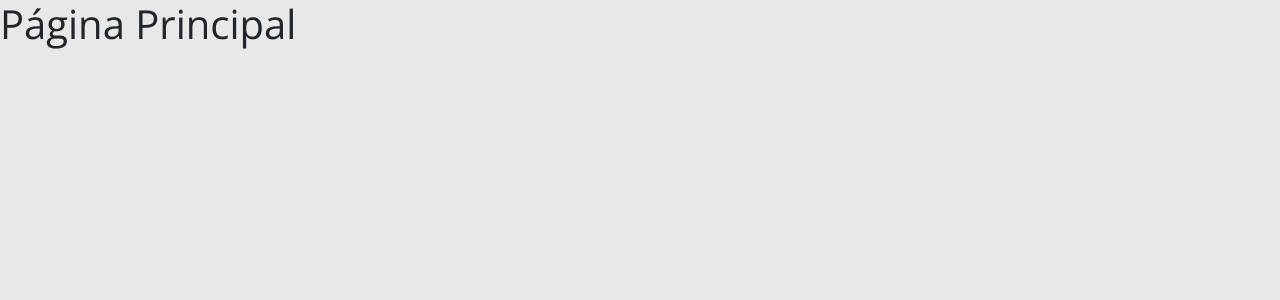
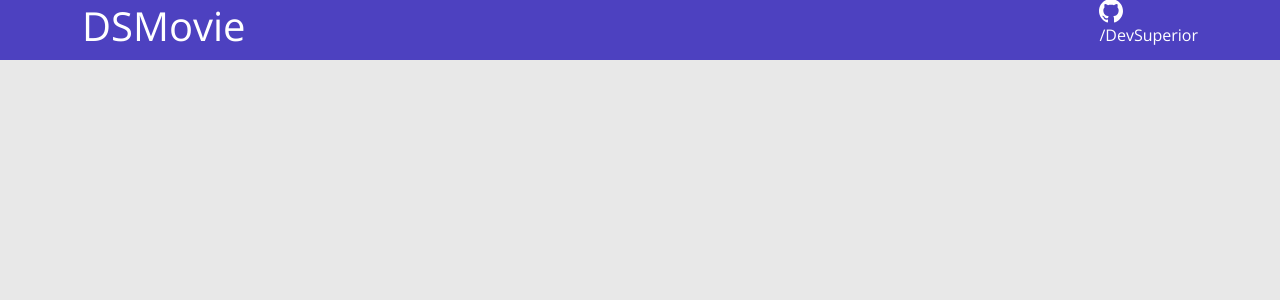
Before and after one commit to phillipeluiz/dsmovie, a React (Create React App) app in the folder frontend/: page / in a window 1280 px wide. Shown: the top 300 px of the page. Built offline with nearby package versions, Linux system fonts and the light colour scheme.

Commit message:
Atualizacao do projeto

```diff
--- a/frontend/src/App.tsx
+++ b/frontend/src/App.tsx
@@ -1,7 +1,10 @@
+import Navbar from "./components/Navbar";
+
 function App() {
   return (
-    <h1>Página Principal</h1>
-  );
+    <Navbar />
+  )
 }
 
+
 export default App;
--- /dev/null
+++ b/frontend/src/components/Navbar/index.tsx
@@ -0,0 +1,21 @@
+import { ReactComponent as GithubIcon } from 'assets/img/github.svg';
+import './styles.css';
+
+function Navbar() {
+    return (<header>
+        <nav className="container">
+            <div className="dsmovie-nav-content">
+                <h1>DSMovie</h1>
+                <a href="https://github.com/phillipeluiz">
+                    <div>
+                        <GithubIcon />
+                        <p>/DevSuperior</p>
+                    </div>
+                </a>
+            </div>
+        </nav>
+    </header>
+    )
+}
+
+export default Navbar;
--- /dev/null
+++ b/frontend/src/components/Navbar/styles.css
@@ -0,0 +1,22 @@
+header {
+    background-color: var(--color-primary);
+    height: 60px;
+    display: flex;
+    align-items: center;
+
+}
+
+.dsmovie-nav-content {
+    display: flex;
+    justify-content: space-between;
+    align-items: center;
+    color:#ffff
+}
+
+dsmovie-contact-container {
+    display: flex;
+}
+
+dsmovie-contact-link {
+    margin: 0;
+}
--- a/frontend/tsconfig.json
+++ b/frontend/tsconfig.json
@@ -1,5 +1,6 @@
 {
   "compilerOptions": {
+    "baseUrl":"./src",
     "target": "es5",
     "lib": [
       "dom",
```
Also changed, not shown: frontend/src/assets/img/github.svg (added).
